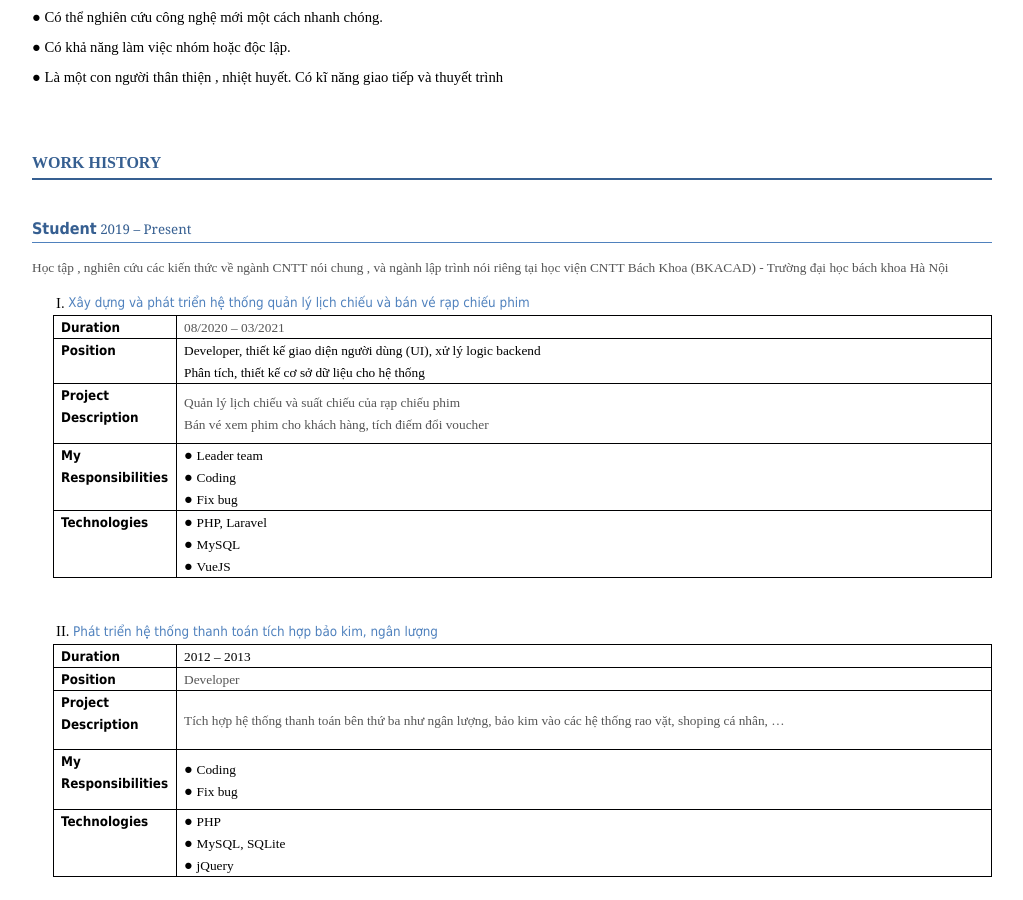
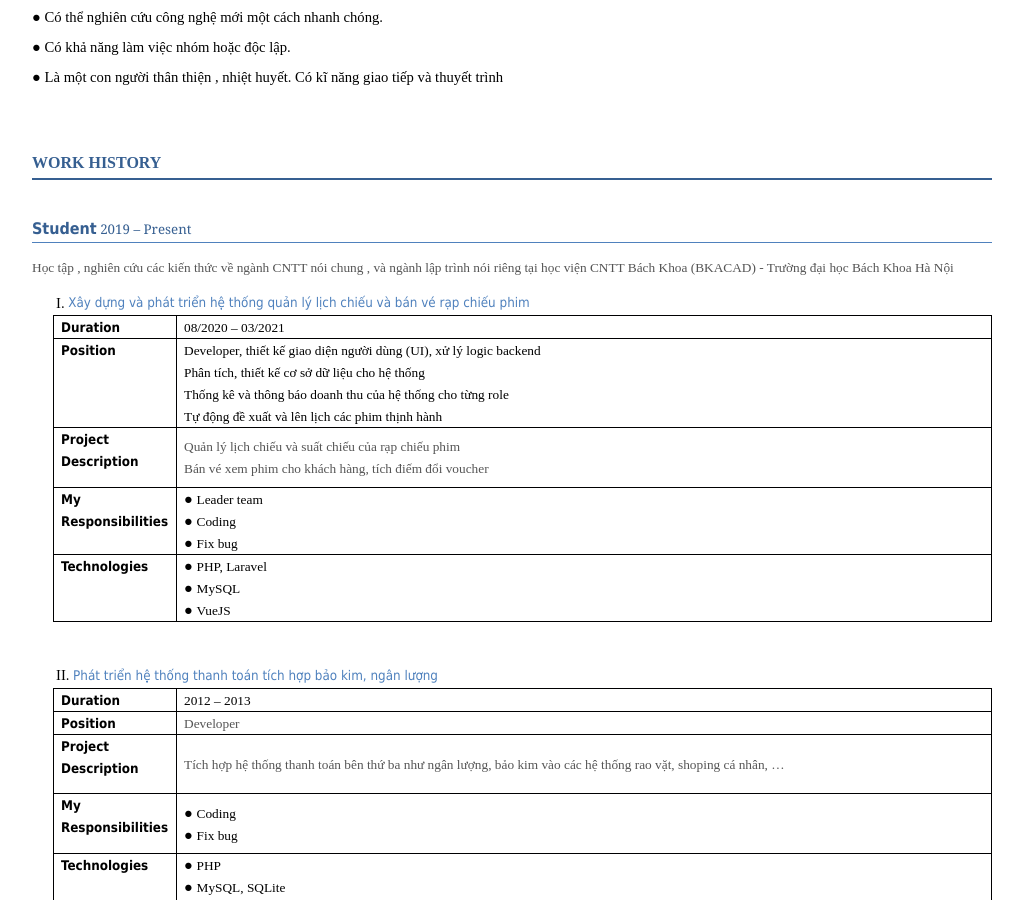
Before and after one commit to hoangphuong-dev/hoangphuong-dev.github.io, a Jekyll site: the page built from index.html, in a window 1280 px wide and 900 px high, scrolled down 2061 px. Shown: the whole window, without its empty margins (128-1151 px from the left). Built offline with Jekyll 4.4.1, drawn with Linux system fonts in a browser that asks for light colours; some web fonts are replaced.

Commit message:
Phuong updated

```diff
--- a/_includes/about.html
+++ b/_includes/about.html
@@ -45,7 +45,7 @@
 
     <h1 class="c29"><span class="c19 c38">WORK HISTORY</span></h1>
     <h2 class="c27"><span class="c36">Student</span><span class="c1"> 2019 – Present</span></h2>
-    <p class="c7"><span class="c1">Học tập , nghiên cứu các kiến thức về ngành CNTT nói chung , và ngành lập trình nói riêng tại học viện CNTT Bách Khoa (BKACAD) - Trường đại học bách khoa Hà Nội </span></p>
+    <p class="c7"><span class="c1">Học tập , nghiên cứu các kiến thức về ngành CNTT nói chung , và ngành lập trình nói riêng tại học viện CNTT Bách Khoa (BKACAD) - Trường đại học Bách Khoa Hà Nội </span></p>
     <ol class="c6 lst-kix_list_1-0 start" start="1">
         <li class="c32">
             <h3 style="display:inline"><span class="c8 c1">Xây dựng và phát triển hệ thống quản lý lịch chiếu và bán vé rạp chiếu phim</span></h3></li>
@@ -59,7 +59,7 @@
                     <p class="c7"><span class="c9">Duration</span></p>
                 </td>
                 <td class="c15" colspan="1" rowspan="1">
-                    <p class="c7"><span class="c1">08/2020 – 03/2021</span></p>
+                    <p class="c7"><span class="c0">08/2020 – 03/2021</span></p>
                 </td>
             </tr>
             <tr class="c17">
@@ -70,7 +70,9 @@
                     <p class="c7">
                         <span class="c0">
                             Developer, thiết kế giao diện người dùng (UI), xử lý logic backend  <br/>
-                            Phân tích, thiết kế cơ sở dữ liệu cho hệ thống
+                            Phân tích, thiết kế cơ sở dữ liệu cho hệ thống <br/>
+                            Thống kê và thông báo doanh thu của hệ thống cho từng role <br/>
+                            Tự động đề xuất và lên lịch các phim thịnh hành
                         </span>
                     </p>
                 </td>
```
